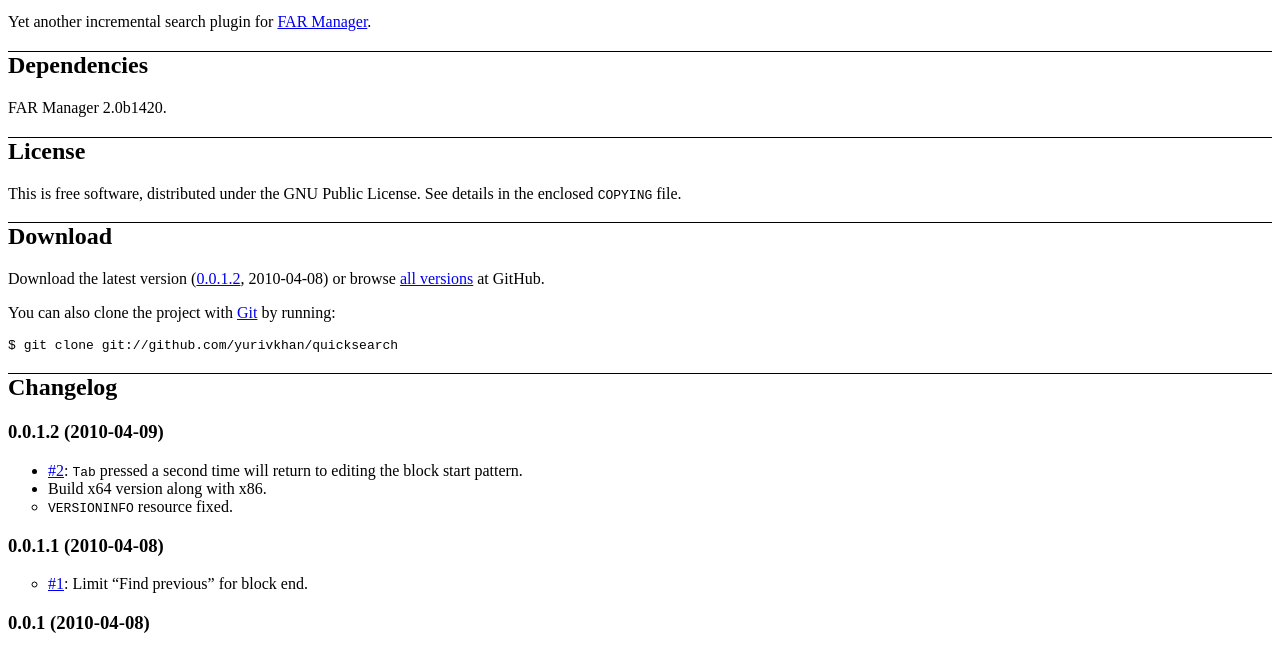
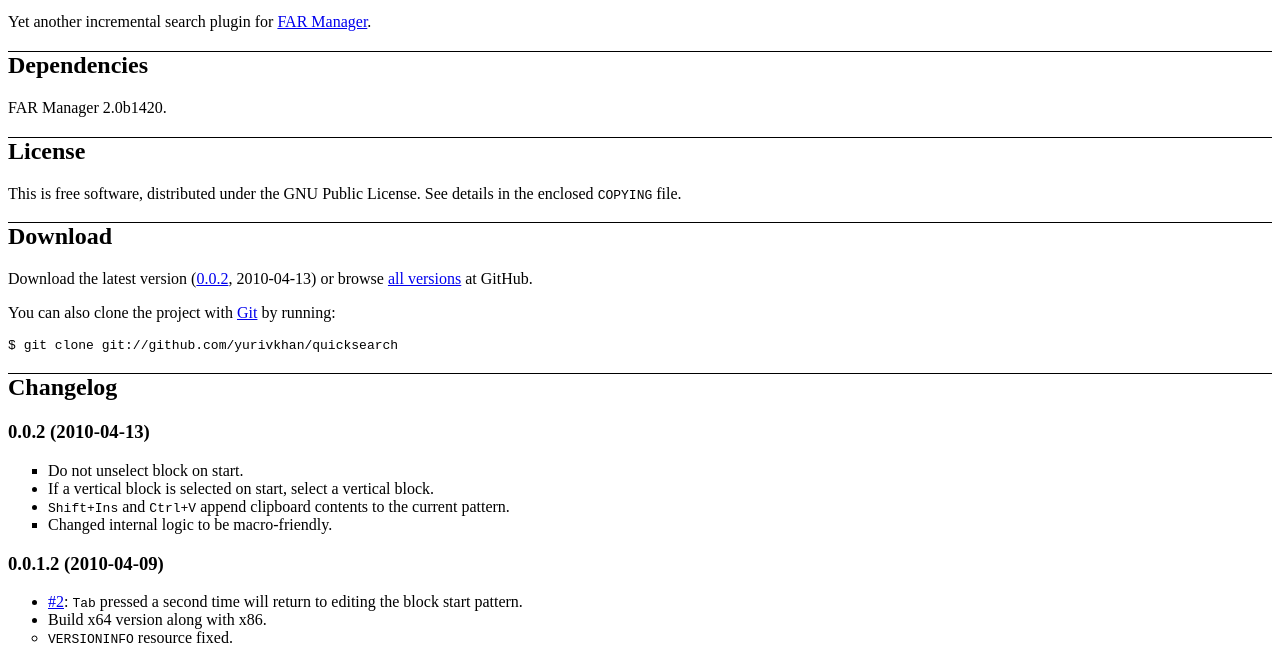
Before and after one commit to yurikhan/quicksearch, a plain HTML site: page index.html in a window 1280 px wide. Shown: the part 119-769 px from the top of the page. Drawn offline with Linux system fonts and the light colour scheme.

Commit message:
Release v0.0.2.

```diff
--- a/index.html
+++ b/index.html
@@ -22,13 +22,21 @@ details in the enclosed <tt>COPYING</tt> file.</p>
 <h2>Download</h2>
 
 <p>Download the latest version
-(<a href="http://github.com/downloads/yurivkhan/quicksearch/quicksearch-0.0.1.2.zip">0.0.1.2</a>, 2010-04-08)
+(<a href="http://github.com/downloads/yurivkhan/quicksearch/quicksearch-0.0.2.zip">0.0.2</a>, 2010-04-13)
 or browse <a href="http://github.com/yurivkhan/quicksearch/downloads">all versions</a> at GitHub.</p>
 
 <p>You can also clone the project with <a href="http://git-scm.com">Git</a> by running:</p>
 <pre><samp>$</samp> <kbd>git clone git://github.com/yurivkhan/quicksearch</kbd></pre>
 
 <h2>Changelog</h2>
+
+<h3>0.0.2 (2010-04-13)</h3>
+<ul>
+<li class="modification">Do not unselect block on start.</li>
+<li class="feature">If a vertical block is selected on start, select a vertical block.</li>
+<li class="feature"><kbd>Shift+Ins</kbd> and <kbd>Ctrl+V</kbd> append clipboard contents to the current pattern.</li>
+<li class="modification">Changed internal logic to be macro-friendly.</li>
+</ul>
 
 <h3>0.0.1.2 (2010-04-09)</h3>
 <ul>
```
